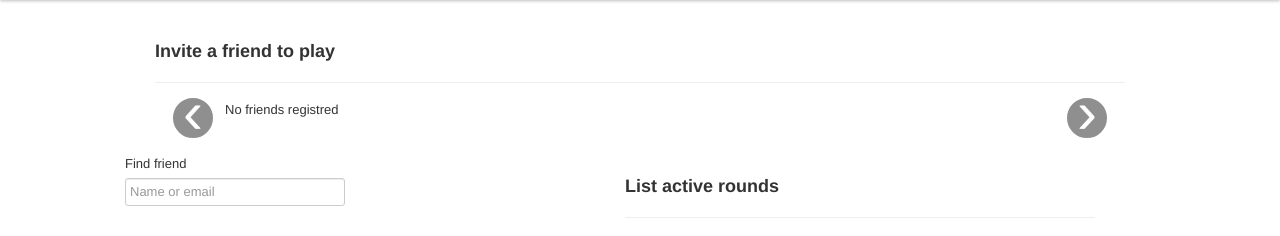
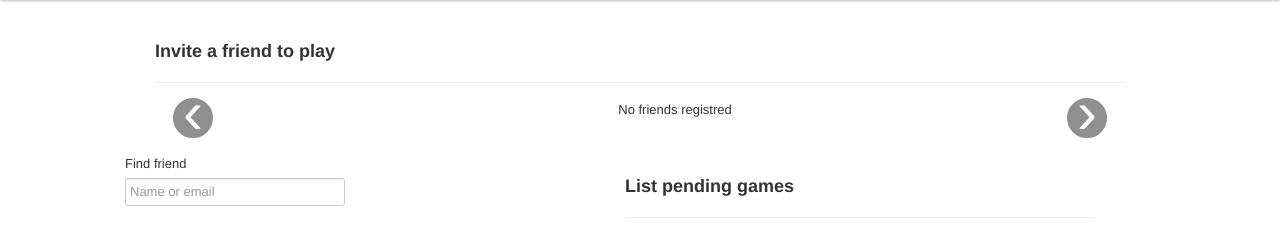
Before and after one commit to gabrielhpugliese/teammaia_fbhack, a Django app: template teammaia_fbhack/teammaia_fbhack/templates/index.html in a window 1280 px wide. Shown: the part 50-286 px from the top of the page. Run offline with Django 3.2, Linux system fonts and the light colour scheme; the template is opened without the code that fills it, so the values that code supplies are empty.

Commit message:
Finished

```diff
--- a/teammaia_fbhack/teammaia_fbhack/templates/index.html
+++ b/teammaia_fbhack/teammaia_fbhack/templates/index.html
@@ -42,7 +42,7 @@
          	<!-- Carousel items -->
    				<div class="carousel-inner">
     				<div class="active item">
-    				    <ul class="thumbnails">
+    				    <ul class="thumbnails" style="text-align: center;">
                         <!-- lista dos amigos aqui -->
                             <li class="span1">
                             </li>
@@ -100,7 +100,7 @@
             </div>
             <div class="span5">
          		<div class="page-header">
-            		<h3>List active rounds</h3>
+            		<h3>List pending games</h3>
             	</div>
             	<table id="call_to_play" class="table table-striped">
             	<thead><tr><th>Opponent</th><th>Status</th></tr></thead>
@@ -145,7 +145,9 @@ function refresh_logged_friends(){
 	setTimeout('refresh_logged_friends()', 1*1000);
     $.get('/refresh_logged_friends/', function(data){
         data = $.parseJSON(data);
-        var ul = $('ul .thumbnails').html('');
+        console.log(data);
+        var ul = $('.thumbnails');
+        ul.html('<li class="span1"></li>');
         for(d in data){
             var line = '<li class="span2"> <div class="thumbnail"><img src="'+data[d].pic_square;
             line += '" class="small_photo" />'+data[d].name+'<div class="caption"><p>Status: Online</p><p><a id="'+data[d].friend_id;
```
